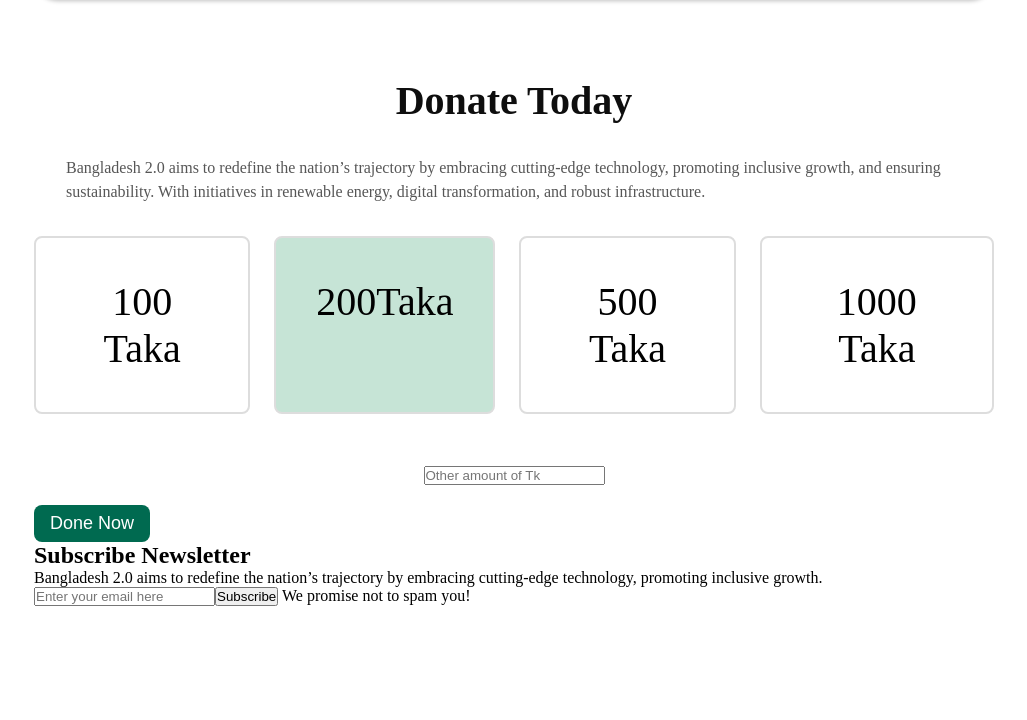
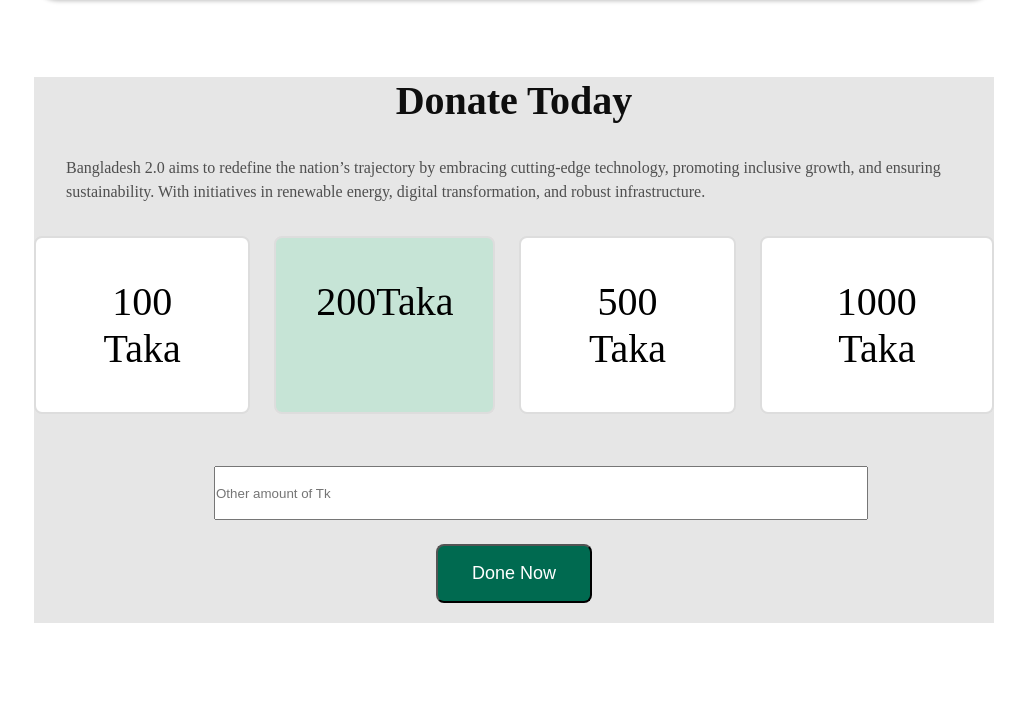
Before and after one commit to ahamedraju1/assignment-a1, a plain HTML site: page index.html in a window 1280 px wide. Shown: the part 2272-2992 px from the top of the page, without its empty margins (126-1153 px from the left). Before the commit the page ends 2878 px from the top, so only its background shows below. Drawn offline with Linux system fonts and the light colour scheme.

Commit message:
finished part

```diff
--- a/index.html
+++ b/index.html
@@ -121,20 +121,21 @@
                      <div class="custom-amount">
                         <input type="text"
                         placeholder="Other amount of Tk">
+                        <button class=" donate-button">Done Now</button>
                      </div>
                     </div>
-                    <button class="btn-primary1 donate-button">Done Now</button>
+
                 </div>
             </div>
             </div>
             </section>
             <section>
-                <div>
+                <div class="subscribe-container">
                     <h1 class="subscribe-title">Subscribe Newsletter</h1>
                     <p class="sub-description">Bangladesh 2.0 aims to redefine the nation’s trajectory by embracing cutting-edge technology, promoting inclusive growth.</p>
-                    <input type="email" name="" id="" placeholder="Enter your email here"><button>Subscribe</button>
+                    <input type="email" name="" id="" placeholder="Enter your email here"><button class="sub-button">Subscribe</button>
 
-                    <span>We promise not to spam you!</span>
+                    <span class="text">We promise not to spam you!</span>
                 </div>
             </section>
     </main>
--- a/styles/style.css
+++ b/styles/style.css
@@ -246,6 +246,8 @@ main{
     margin: 0 auto;
     max-width: 1280px;
     margin-top: 80px;
+    background-color:rgba(14, 14, 14, 0.1);
+
 }
 .donation-container{
     margin: 0 auto;
@@ -312,11 +314,54 @@ main{
 
 /* Donate Button */
 .donate-button {
+    font-size: 18px;
+    font-weight: 600px;
+    padding: 17px 34px;
+    background-color: #006A50;
+    color: #FFFFFF;
+    border-radius: 8px;
     text-align: center;
-    align-items: center;
     justify-content: center;
 }
-
 .donate-button:hover {
     background-color: #004d00;
 }
+/* subscribe sytles  */
+.subscribe-container{
+    margin: 100px 80px;
+    background-color: #C6E4D6;
+    height: 300px;
+    padding: 80px 0px ;
+    text-align: center;
+    align-items: center;
+}
+.suscribe-title{
+    font-size: 40px;
+    font-weight: bold;
+    color: #0E0E0E;
+    text-align: center;
+    margin-bottom: 18px;
+}
+.sub-description{
+    line-height: 24px;
+    color: rgba(14, 14, 14, 0.7);
+    margin-bottom: 24px;
+}
+input{
+    display: inline-block;
+    width: 650px;
+    height: 50px;
+    margin-bottom: 24px;
+}
+.sub-button{
+    background-color: #006A50;
+    font-size: 18px;
+    font-weight: 600px;
+    padding: 17px 34px;
+    height: 58px;
+    color: #FFFFFF;
+}
+.text{
+    display: block;
+    color: rgba(14, 14, 14, 0.7);
+}
```
